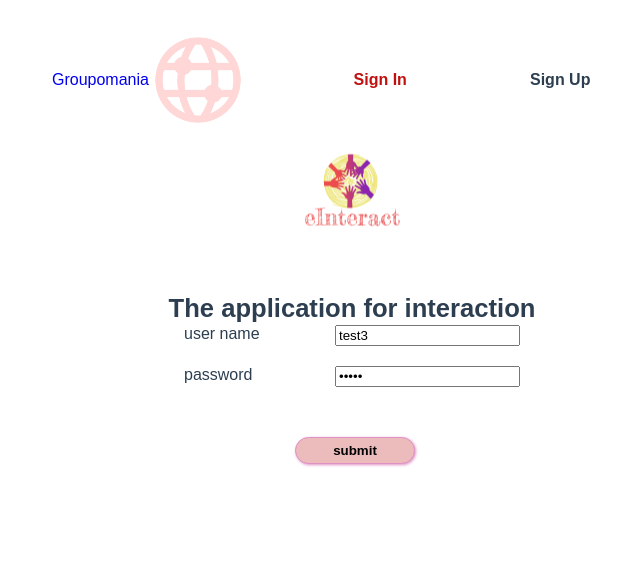
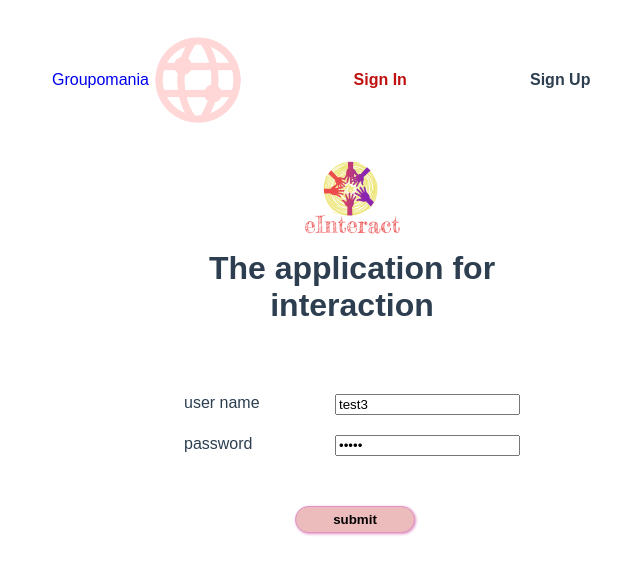
Before and after one commit to camour/ChadiAmour_7_24082021, a Vue app in the folder e-interact/: page /signIn in a window 1280 px wide. Shown: the top 574 px of the page, without its empty margins (288-928 px from the left). Built offline with nearby package versions, Linux system fonts and the light colour scheme; a web font is replaced by a local one.

Commit message:
finishing app

```diff
--- a/e-interact/src/App.vue
+++ b/e-interact/src/App.vue
@@ -3,7 +3,9 @@
 
     <Header />
     <Jumbo />
-    <router-view />
+    <main>
+      <router-view />
+    </main>
 
   </div>
 </template>
@@ -38,4 +40,10 @@
       margin: auto;
     }
   }
+  main{
+    @media (max-width: $mobile-breakpoint) {
+        width: 99%;
+    }
+    margin: auto;
+  }
 </style>
--- a/e-interact/src/views/Header.vue
+++ b/e-interact/src/views/Header.vue
@@ -1,5 +1,5 @@
 <template>
-        <div class="header">
+        <header class="header">
 
             <router-link to="/" class="header__brand">
                 <div class="header__company">Groupomania</div>
@@ -12,7 +12,7 @@
                 <router-link v-show="authentification" to="/account">Account</router-link>
                 <router-link v-show="authentification" to="/logOut">Log Out</router-link>
             </div>
-        </div>
+        </header>
 
 </template>
 
--- a/e-interact/src/views/Jumbo.vue
+++ b/e-interact/src/views/Jumbo.vue
@@ -15,11 +15,10 @@
 <style lang="scss">
 .jumbo{
     position: relative;
-    width: 300px;
+    width: 350px;
     margin: auto;
     margin-top: 0px;
     margin-bottom: 10px;
-    transform: scale(2);
     .jumbo__logo{
         width: 100px;
         height: 100px;
@@ -27,11 +26,11 @@
         background-image: url('../../public/logo/eInteract.png');
         background-position: center;
         background-size: cover;
+        transform: scale(2);
     }
     h1{
-        width: 190px;
+        width: 350px;
         margin: auto;
-        font-size: 0.8em;
     }
 }
 </style>
--- a/e-interact/src/views/auth/Form.vue
+++ b/e-interact/src/views/auth/Form.vue
@@ -134,7 +134,7 @@
     .form{
         width: 420px;
         margin: auto;
-        margin-top: 40px;
+        margin-top: 50px;
         display: flex;
         flex-direction: column;
         @media (max-width: $mobile-breakpoint) {
--- a/e-interact/src/views/website/Home.vue
+++ b/e-interact/src/views/website/Home.vue
@@ -6,7 +6,7 @@
       </div>
       <p class="homme__userName">{{ user.userName }}</p>
     </div>
-    <Articles />
+      <Articles />
 
   </div>
 </template>
```
